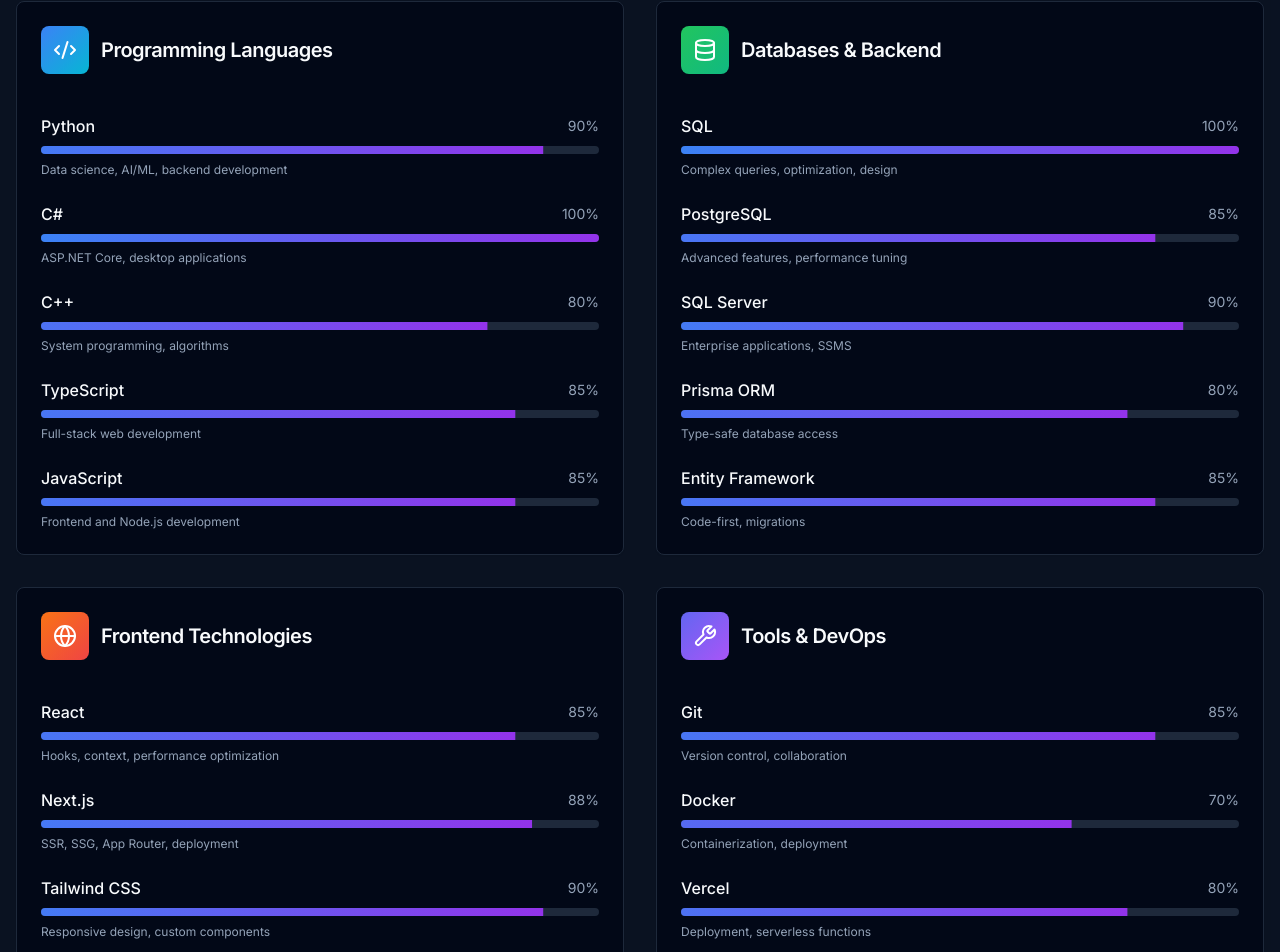
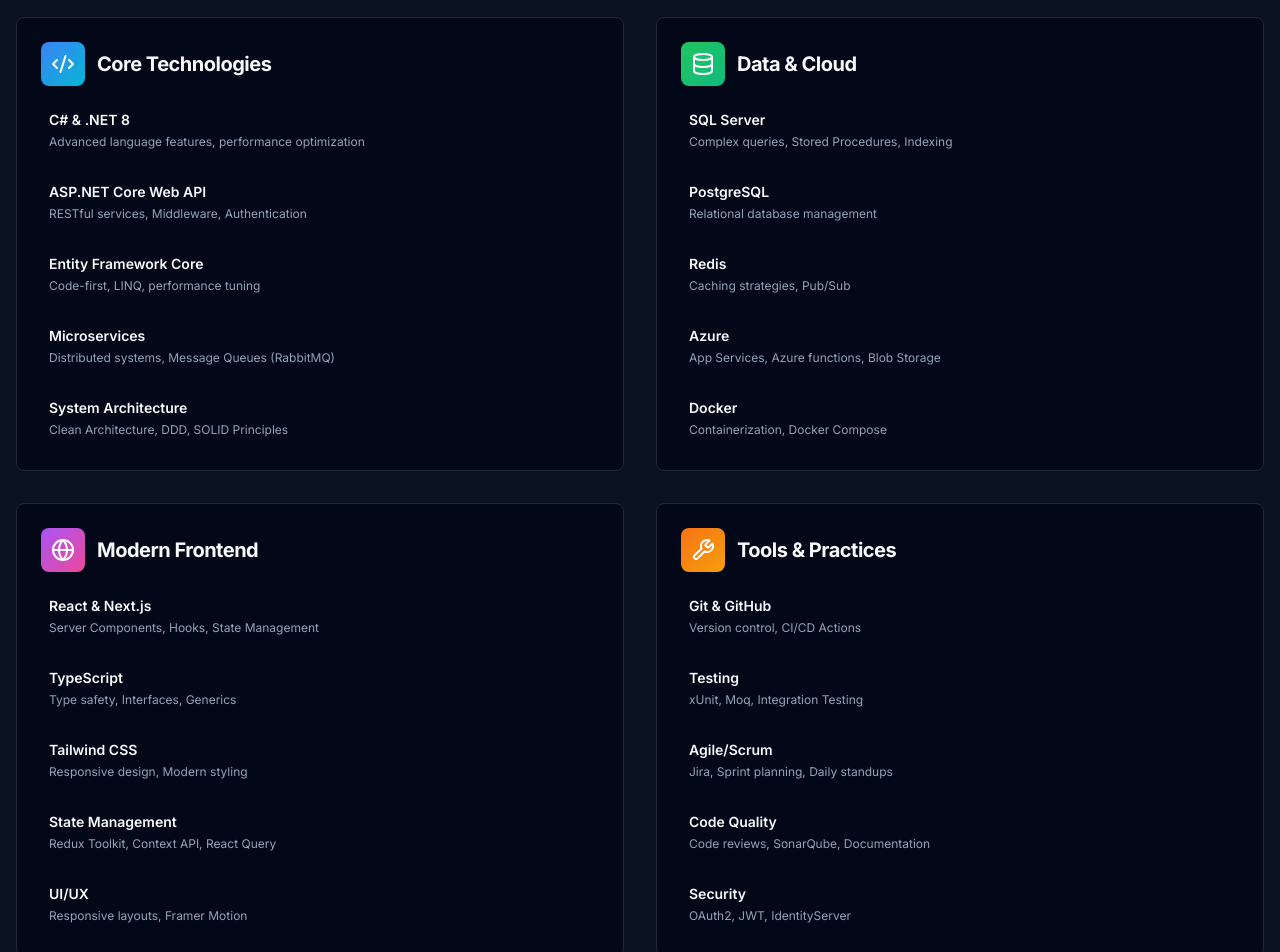
Before and after one commit to marawan10/my-portfolio, a Next.js app: page /skills in a window 1280 px wide. Shown: the part 794-1746 px from the top of the page. Built offline with nearby package versions, Linux system fonts and the light colour scheme.

Commit message:
Revise skills categories and update descriptions
Updated skill categories and descriptions to reflect current expertise. Removed the 'Languages & Communication' category.

```diff
--- a/components/skills/skills-grid.tsx
+++ b/components/skills/skills-grid.tsx
@@ -9,62 +9,50 @@ export function SkillsGrid() {
   const skillCategories = [
     {
       icon: Code2,
-      title: "Programming Languages",
+      title: "Core Technologies",
       color: "from-blue-500 to-cyan-500",
       skills: [
-        { name: "Python", level: 90, description: "Data science, AI/ML, backend development" },
-        { name: "C#", level: 100, description: "ASP.NET Core, desktop applications" },
-        { name: "C++", level: 80, description: "System programming, algorithms" },
-        { name: "TypeScript", level: 85, description: "Full-stack web development" },
-        { name: "JavaScript", level: 85, description: "Frontend and Node.js development" },
+        { name: "C# & .NET 8", description: "Advanced language features, performance optimization" },
+        { name: "ASP.NET Core Web API", description: "RESTful services, Middleware, Authentication" },
+        { name: "Entity Framework Core", description: "Code-first, LINQ, performance tuning" },
+        { name: "Microservices", description: "Distributed systems, Message Queues (RabbitMQ)" },
+        { name: "System Architecture", description: "Clean Architecture, DDD, SOLID Principles" },
       ]
     },
     {
       icon: Database,
-      title: "Databases & Backend",
+      title: "Data & Cloud",
       color: "from-green-500 to-emerald-500",
       skills: [
-        { name: "SQL", level: 100, description: "Complex queries, optimization, design" },
-        { name: "PostgreSQL", level: 85, description: "Advanced features, performance tuning" },
-        { name: "SQL Server", level: 90, description: "Enterprise applications, SSMS" },
-        { name: "Prisma ORM", level: 80, description: "Type-safe database access" },
-        { name: "Entity Framework", level: 85, description: "Code-first, migrations" },
+        { name: "SQL Server", description: "Complex queries, Stored Procedures, Indexing" },
+        { name: "PostgreSQL", description: "Relational database management" },
+        { name: "Redis", description: "Caching strategies, Pub/Sub" },
+        { name: "Azure", description: "App Services, Azure functions, Blob Storage" },
+        { name: "Docker", description: "Containerization, Docker Compose" },
       ]
     },
     {
       icon: Globe,
-      title: "Frontend Technologies",
-      color: "from-orange-500 to-red-500",
+      title: "Modern Frontend",
+      color: "from-purple-500 to-pink-500",
       skills: [
-        { name: "React", level: 85, description: "Hooks, context, performance optimization" },
-        { name: "Next.js", level: 88, description: "SSR, SSG, App Router, deployment" },
-        { name: "Tailwind CSS", level: 90, description: "Responsive design, custom components" },
-        { name: "HTML5/CSS3", level: 95, description: "Semantic markup, modern CSS" },
-        { name: "Responsive Design", level: 90, description: "Mobile-first, cross-browser" },
+        { name: "React & Next.js", description: "Server Components, Hooks, State Management" },
+        { name: "TypeScript", description: "Type safety, Interfaces, Generics" },
+        { name: "Tailwind CSS", description: "Responsive design, Modern styling" },
+        { name: "State Management", description: "Redux Toolkit, Context API, React Query" },
+        { name: "UI/UX", description: "Responsive layouts, Framer Motion" },
       ]
     },
     {
       icon: Wrench,
-      title: "Tools & DevOps",
-      color: "from-indigo-500 to-purple-500",
+      title: "Tools & Practices",
+      color: "from-orange-500 to-amber-500",
       skills: [
-        { name: "Git", level: 85, description: "Version control, collaboration" },
-        { name: "Docker", level: 70, description: "Containerization, deployment" },
-        { name: "Vercel", level: 80, description: "Deployment, serverless functions" },
-        { name: "VS Code", level: 95, description: "Extensions, debugging, productivity" },
-        { name: "Postman", level: 85, description: "API testing, documentation" },
-      ]
-    },
-    {
-      icon: Languages,
-      title: "Languages & Communication",
-      color: "from-teal-500 to-cyan-500",
-      skills: [
-        { name: "English", level: 95, description: "Professional communication, documentation" },
-        { name: "Arabic", level: 100, description: "Native language, technical translation" },
-        { name: "Technical Writing", level: 90, description: "Documentation, tutorials, blogs" },
-        { name: "Code Review", level: 85, description: "Quality assurance, mentoring" },
-        { name: "Project Management", level: 75, description: "Planning, coordination, delivery" },
+        { name: "Git & GitHub", description: "Version control, CI/CD Actions" },
+        { name: "Testing", description: "xUnit, Moq, Integration Testing" },
+        { name: "Agile/Scrum", description: "Jira, Sprint planning, Daily standups" },
+        { name: "Code Quality", description: "Code reviews, SonarQube, Documentation" },
+        { name: "Security", description: "OAuth2, JWT, IdentityServer" },
       ]
     }
   ]
@@ -72,57 +60,56 @@ export function SkillsGrid() {
   return (
     <section className="py-20 bg-muted/30">
       <div className="container mx-auto px-4">
+        {/* Header */}
         <motion.div
           initial={{ opacity: 0, y: 20 }}
           whileInView={{ opacity: 1, y: 0 }}
           viewport={{ once: true }}
           transition={{ duration: 0.6 }}
-          className="text-center mb-12"
+          className="text-center mb-16"
         >
           <h2 className="text-3xl md:text-4xl font-bold mb-4">
-            Technical <span className="text-gradient">Skills</span>
+            Technical <span className="text-gradient">Expertise</span>
           </h2>
           <p className="text-muted-foreground max-w-2xl mx-auto">
-            Detailed breakdown of my technical expertise across different domains
+            A comprehensive toolset focused on building scalable enterprise solutions
           </p>
         </motion.div>
 
-        <div className="grid lg:grid-cols-2 gap-8">
-          {skillCategories.map((category, categoryIndex) => (
+        {/* Skills Grid */}
+        <div className="grid md:grid-cols-2 gap-6 lg:gap-8">
+          {skillCategories.map((category, index) => (
             <motion.div
               key={category.title}
               initial={{ opacity: 0, y: 20 }}
               whileInView={{ opacity: 1, y: 0 }}
               viewport={{ once: true }}
-              transition={{ duration: 0.6, delay: categoryIndex * 0.1 }}
+              transition={{ duration: 0.5, delay: index * 0.1 }}
             >
-              <Card className="h-full hover-lift">
-                <CardHeader>
-                  <div className="flex items-center space-x-3 mb-4">
-                    <div className={`w-12 h-12 bg-gradient-to-br ${category.color} rounded-lg flex items-center justify-center`}>
+              <Card className="h-full border-muted hover:border-primary/50 transition-colors duration-300">
+                <CardHeader className="pb-4">
+                  <div className="flex items-center space-x-3">
+                    <div className={`p-2.5 rounded-lg bg-gradient-to-br ${category.color} bg-opacity-10`}>
                       <category.icon className="w-6 h-6 text-white" />
                     </div>
-                    <CardTitle className="text-xl">{category.title}</CardTitle>
+                    <CardTitle className="text-xl font-bold">{category.title}</CardTitle>
                   </div>
                 </CardHeader>
-                <CardContent className="space-y-6">
-                  {category.skills.map((skill, skillIndex) => (
-                    <motion.div
-                      key={skill.name}
-                      initial={{ opacity: 0, x: -20 }}
-                      whileInView={{ opacity: 1, x: 0 }}
-                      viewport={{ once: true }}
-                      transition={{ duration: 0.4, delay: (categoryIndex * 0.1) + (skillIndex * 0.05) }}
-                      className="space-y-2"
-                    >
-                      <div className="flex items-center justify-between">
-                        <h4 className="font-medium">{skill.name}</h4>
-                        <span className="text-sm text-muted-foreground">{skill.level}%</span>
+                <CardContent>
+                  <div className="grid gap-4">
+                    {category.skills.map((skill) => (
+                      <div key={skill.name} className="group flex items-start justify-between p-2 rounded-lg hover:bg-muted/50 transition-colors">
+                        <div className="space-y-1">
+                          <h4 className="font-semibold text-sm group-hover:text-primary transition-colors">
+                            {skill.name}
+                          </h4>
+                          <p className="text-xs text-muted-foreground">
+                            {skill.description}
+                          </p>
+                        </div>
                       </div>
-                      <Progress value={skill.level} className="h-2" />
-                      <p className="text-xs text-muted-foreground">{skill.description}</p>
-                    </motion.div>
-                  ))}
+                    ))}
+                  </div>
                 </CardContent>
               </Card>
             </motion.div>
```
